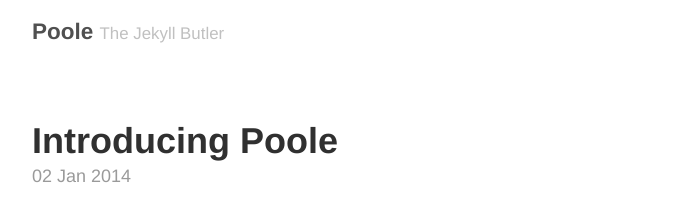
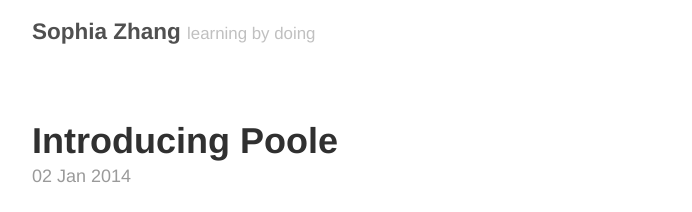
Before and after one commit to Sophiazyy/Sophiazyy.github.io, a Jekyll site: the page built from index.html, in a window 1280 px wide. Shown: the top 212 px of the page, without its empty margins (293-985 px from the left). Built offline with Jekyll 4.4.1, drawn with Linux system fonts in a browser that asks for light colours; the list of posts is cut into pages by our own code.

Commit message:
minor change of config file

```diff
--- a/_config.yml
+++ b/_config.yml
@@ -5,8 +5,8 @@ permalink:           pretty
 relative_permalinks: true
 
 # Setup
-title:               Poole
-tagline:             The Jekyll Butler
+title:               Sophia Zhang
+tagline:             learning by doing
 url:                 http://getpoole.com
 paginate:            1
 baseurl:             ""
@@ -20,7 +20,7 @@ sass:
 
 # About/contact
 author:
-  name:              Mark Otto
+  name:              Sophia Zhang
   url:               https://twitter.com/mdo
   email:             markdotto@gmail.com
 
```
